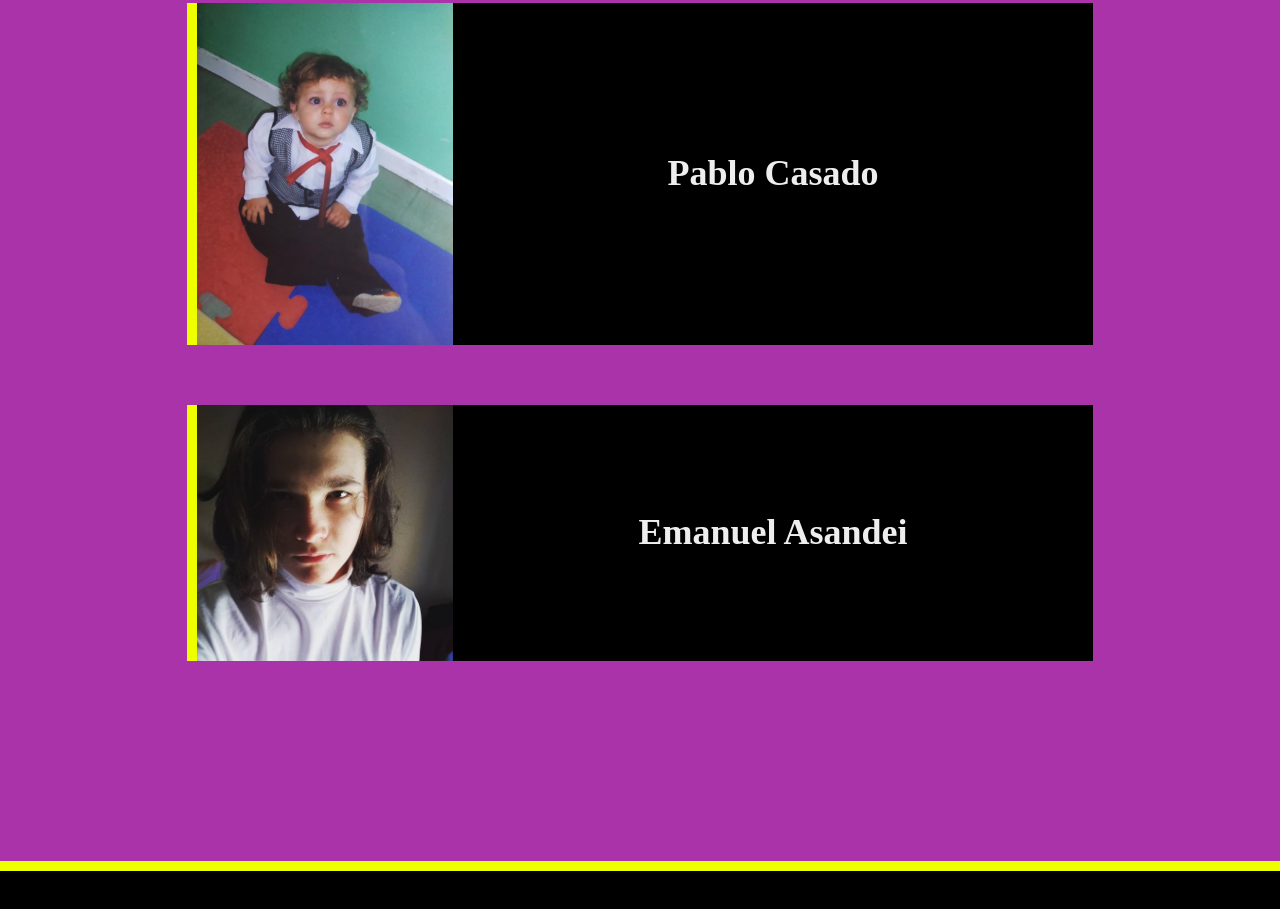
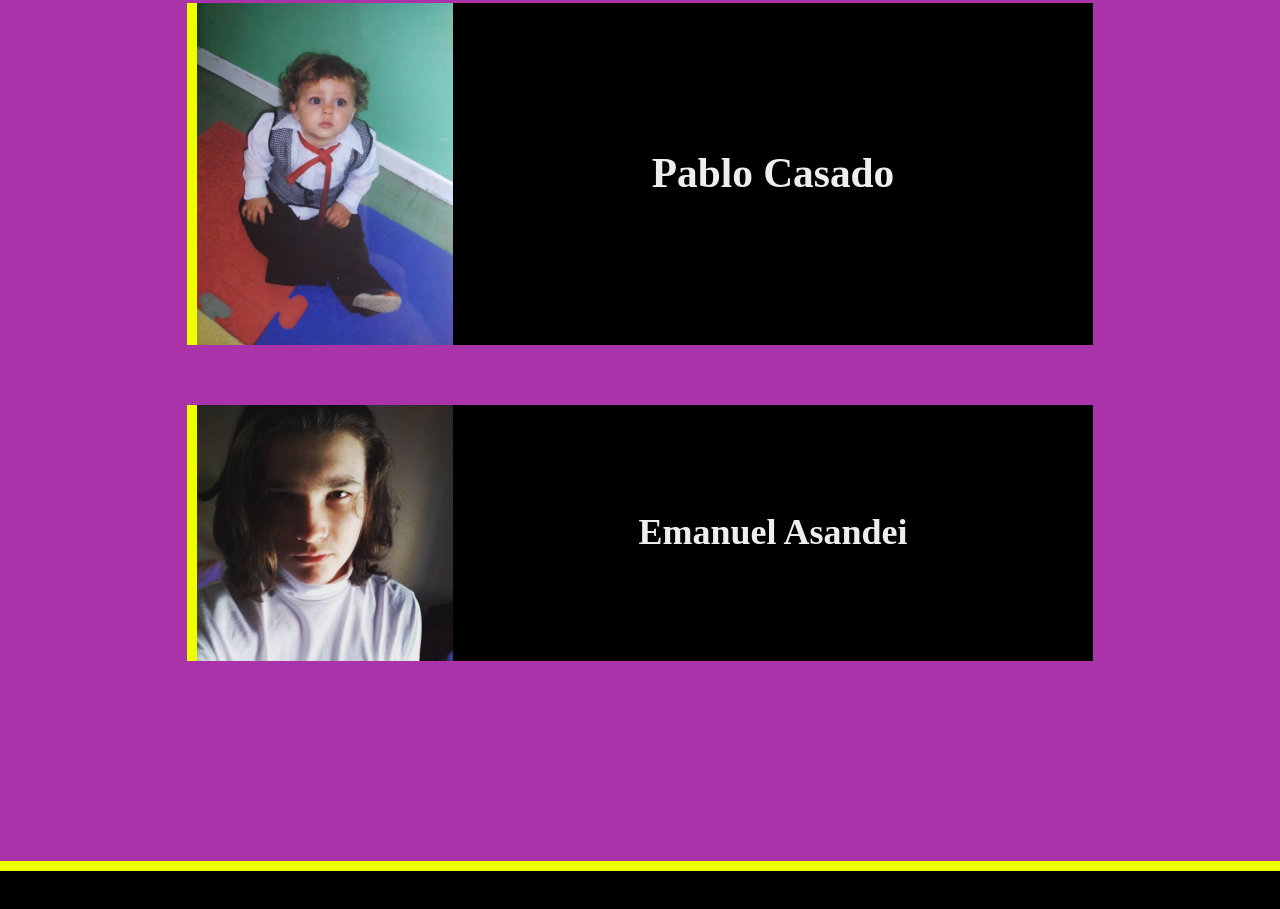
Before and after one commit to KighteW3/vicalvaro-historia-musical, a plain HTML site: page index.html in a window 1280 px wide. Shown: the part 8202-9111 px from the top of the page. Drawn offline with Linux system fonts and the light colour scheme.

Commit message:
pasaron cositas jaja

```diff
--- a/index.css
+++ b/index.css
@@ -503,3 +503,14 @@ nav {
     color: #eee;
     text-decoration: underline;
 }
+
+#pablo__casado {
+    width: 50%;
+    font-weight: bold;
+    border: none;
+    background: none;
+    color: #eee;
+    text-align: center;
+    font-size: 41.4px;
+    background-color: none;
+}
--- a/index.html
+++ b/index.html
@@ -9,7 +9,6 @@
     <title>Música</title>
 </head>
 <body>
-    <script src="code.js"></script>
     <div class="viewport__container">
         <div class="nav__images__container">
             <div class="nav__images">
@@ -218,7 +217,7 @@
                             <img src="pabloDePequeño.jpeg" alt="">
                         </div>
                         <div class="all__text">
-                            <h2 contenteditable="true">Pablo Casado</h2>
+                            <input type="text" id="pablo__casado" value="Pablo Casado" maxlength="13" input>
                         </div>
                     </div>
                 </div>
@@ -240,5 +239,6 @@
             <a target="blank" href="https://github.com/KighteW3/vicalvaro-historia-musical">Source Code</a>
         </div>
     </div>
+    <script src="code.js"></script>
 </body>
 </html>
--- /dev/null
+++ b/pee/code.js
@@ -0,0 +1,5 @@
+const pee = document.querySelector(".titulo");
+
+let pepa = pee.textContent;
+
+document.write(pepa);
```
Also changed, not shown: code.js (+11 -0 lines), pee/index.html (added, +13 -0 lines).
